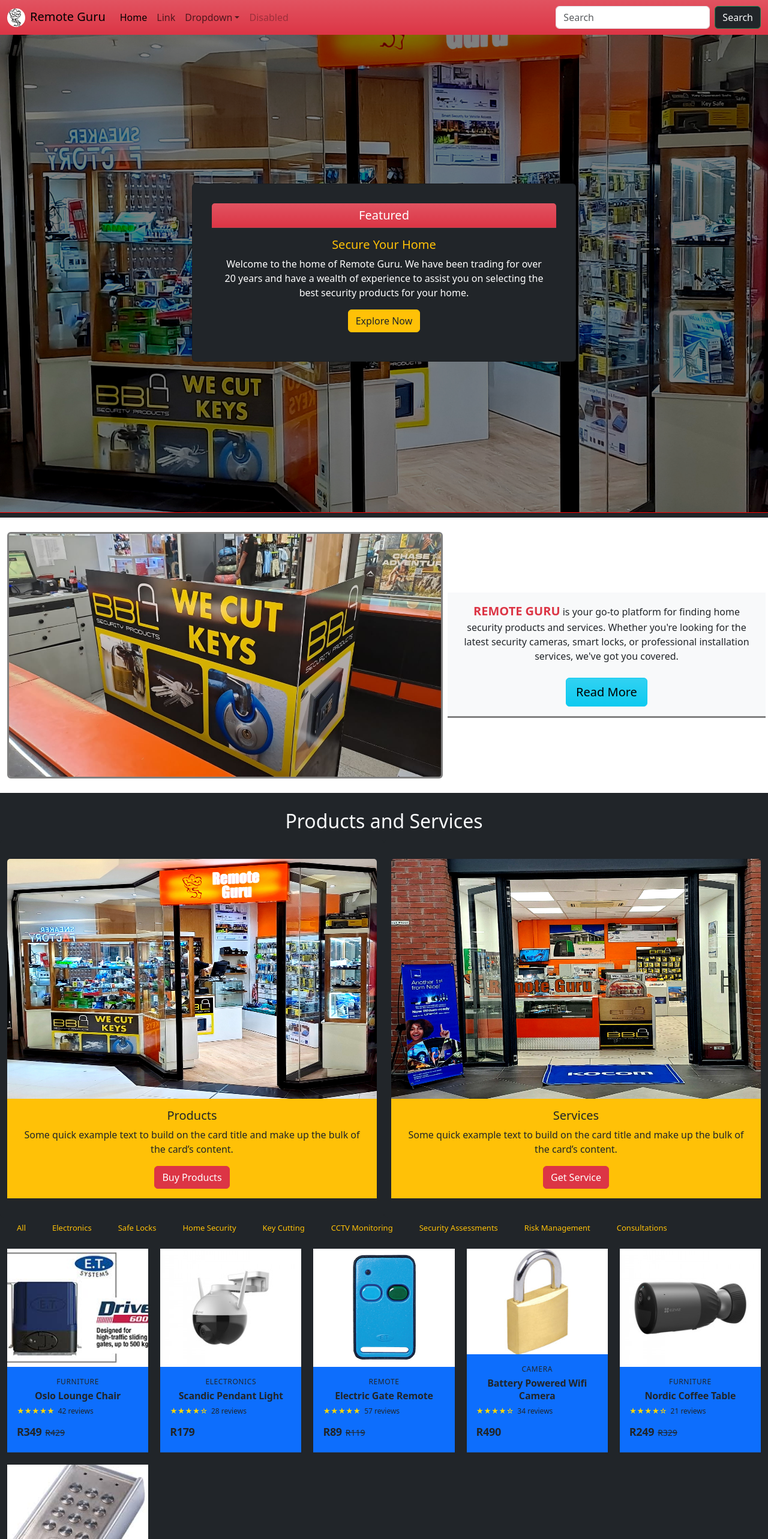
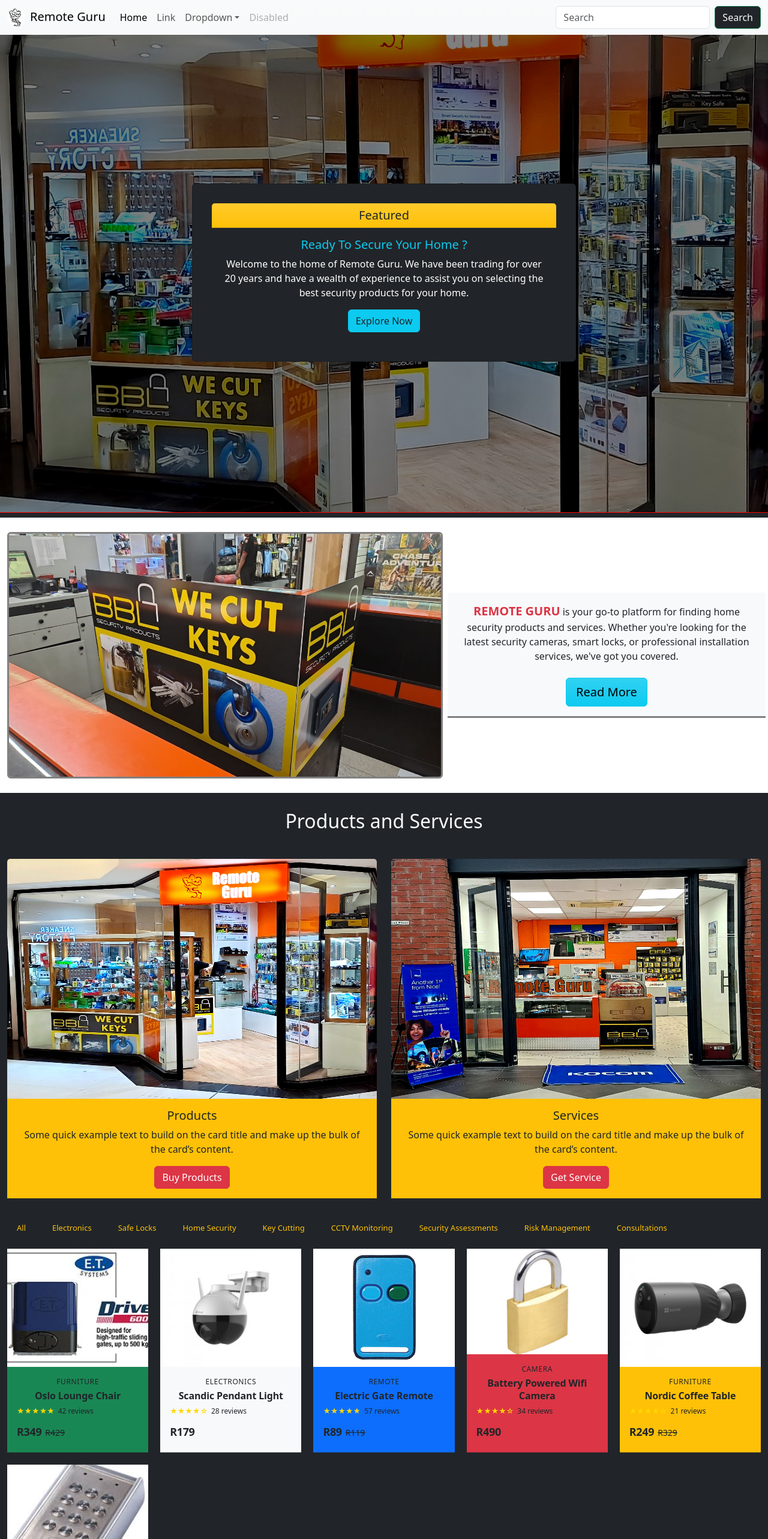
Before and after one commit to CourageGanyiwa/remoteguru_frontend, a React (Vite) app: page / in a window 1280 px wide. Shown: the top 2566 px of the page at 60% size. Built offline with nearby package versions, Linux system fonts and the light colour scheme.

Commit message:
latest changes

```diff
--- a/src/App.jsx
+++ b/src/App.jsx
@@ -46,17 +46,19 @@
           }}
         >
           <div className="card bg-dark w-50 d-none d-md-block">
-            <h5 className="card-header text-white bg-danger bg-gradient">
+            <h5 className="card-header text-dark bg-warning bg-gradient">
               Featured
             </h5>
             <div className="card-body text-white">
-              <h5 className="card-title text-warning">Secure Your Home</h5>
+              <h5 className="card-title text-info">
+                Ready To Secure Your Home ?
+              </h5>
               <p className="card-text">
                 Welcome to the home of Remote Guru. We have been trading for
                 over 20 years and have a wealth of experience to assist you on
                 selecting the best security products for your home.
               </p>
-              <a href="#" className="btn btn-warning text-dark">
+              <a href="#" className="btn btn-info text-dark">
                 <i className="bi bi-arrow-right-circle-fill"></i> Explore Now
               </a>
             </div>
--- a/src/components/Header.jsx
+++ b/src/components/Header.jsx
@@ -3,7 +3,7 @@
 export default function Header() {
   return (
     <>
-      <nav className="navbar navbar-expand-lg bg-danger bg-gradient fixed-top mb-4">
+      <nav className="navbar navbar-expand-lg bg-light bg-gradient fixed-top mb-4">
         <div className="container-fluid">
           <a className="navbar-brand" href="#">
             <img
@@ -50,12 +50,12 @@
                 <ul className="dropdown-menu ">
                   <li>
                     <a className="dropdown-item" href="#">
-                      Action
+                      Products & Services
                     </a>
                   </li>
                   <li>
                     <a className="dropdown-item" href="#">
-                      Another action
+                      Contact Us
                     </a>
                   </li>
                   <li>
@@ -63,7 +63,7 @@
                   </li>
                   <li>
                     <a className="dropdown-item" href="#">
-                      Something else here
+                      About Us
                     </a>
                   </li>
                 </ul>
--- a/src/components/ProductList.jsx
+++ b/src/components/ProductList.jsx
@@ -96,7 +96,7 @@
               </svg>
             </div>
           </div>
-          <div className="bg-primary text-dark product-info">
+          <div className="bg-success text-dark product-info">
             <div className="product-category">Furniture</div>
             <div className="product-name">Oslo Lounge Chair</div>
             <div className="rating">
@@ -169,7 +169,7 @@
               </svg>
             </div>
           </div>
-          <div className="product-info bg-primary text-dark">
+          <div className="product-info bg-light text-dark">
             <div className="product-category">Electronics</div>
             <div className="product-name">Scandic Pendant Light</div>
             <div className="rating">
@@ -310,7 +310,7 @@
               </svg>
             </div>
           </div>
-          <div className="bg-primary text-dark product-info">
+          <div className="bg-danger text-dark product-info">
             <div className="product-category">Camera</div>
             <div className="product-name">Battery Powered Wifi Camera</div>
             <div className="rating">
@@ -381,7 +381,7 @@
               </svg>
             </div>
           </div>
-          <div className="bg-primary text-dark product-info">
+          <div className="bg-warning text-dark product-info">
             <div className="product-category">Furniture</div>
             <div className="product-name">Nordic Coffee Table</div>
             <div className="rating">
@@ -453,7 +453,7 @@
               </svg>
             </div>
           </div>
-          <div className="bg-primary text-dark product-info">
+          <div className="bg-info text-dark product-info">
             <div className="product-category">Decor</div>
             <div className="product-name">Abstract Wall Art</div>
             <div className="rating">
```
